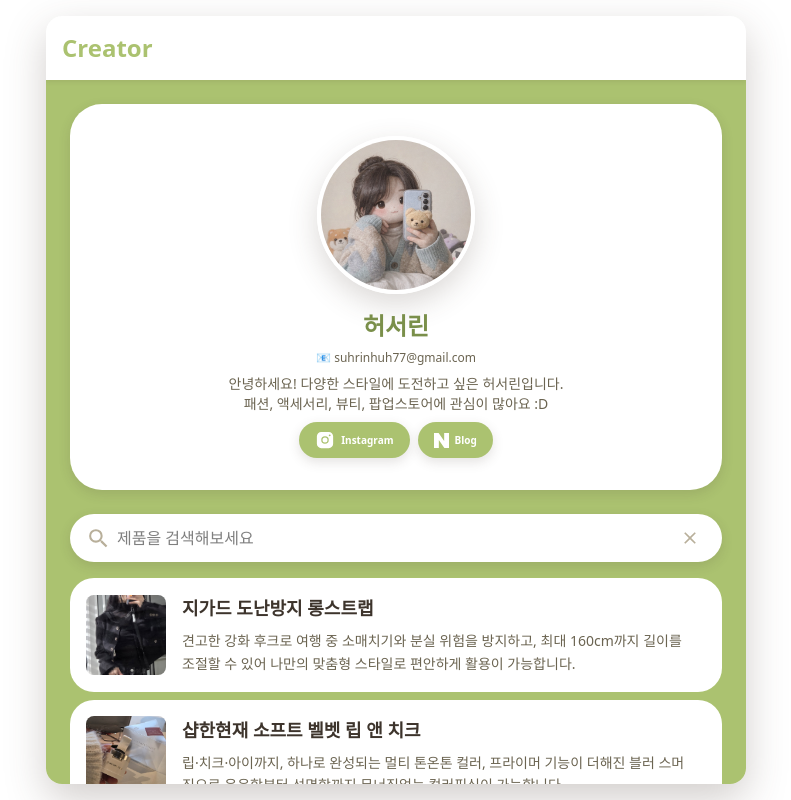
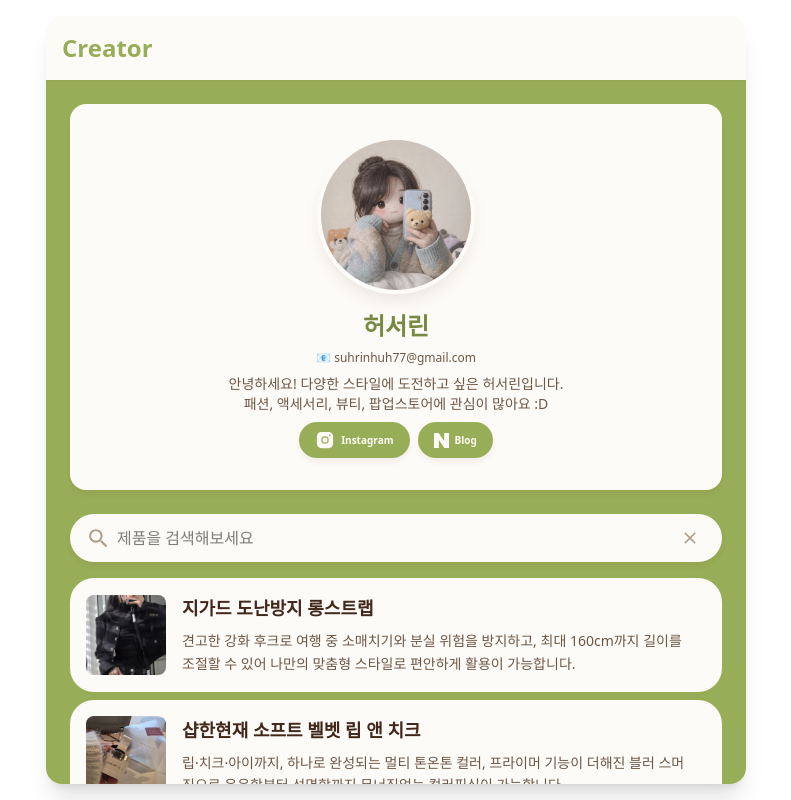
Before and after one commit to suhrin-huh/creator, a Next.js app: page / in a window 1280 px wide. Shown: the whole page, without its empty margins (244-1035 px from the left). Built offline with nearby package versions, Linux system fonts and the light colour scheme.

Commit message:
feat: globals.css 변경

```diff
--- a/src/app/globals.css
+++ b/src/app/globals.css
@@ -1,80 +1,85 @@
 @import "tailwindcss";
 
 @theme {
-  /* color */
-  /* Primary Colors - 올리브 그린 베이스 */
-  --color-primary: #abc270;
-  --color-primary-light: #c1d48e;
-  --color-primary-dark: #7a8f4a;
-  --color-primary-hover: #b8cc7e;
-  --color-primary-active: #99b35e;
-  --color-primary-focus: #abc270;
+  /* =========================================
+     Color Palette: 'Daily Cha' Cafe Theme
+     Concept: Matcha, Milk, Blue Sky, Coffee
+     ========================================= */
 
-  /* Secondary Colors - 골든 옐로우 */
-  --color-secondary: #fec868;
-  --color-secondary-light: #ffd689;
-  --color-secondary-dark: #e5b04f;
-  --color-secondary-hover: #ffd07a;
-  --color-secondary-active: #edb857;
+  /* 1. Primary Colors - Matcha Green (#98AD57 Base) */
+  /* 긍정적, 자연, 메인 액션 */
+  --color-primary: #98ad57;
+  --color-primary-light: #b4c57e;
+  --color-primary-dark: #768a41;
+  --color-primary-hover: #899e4d;
+  --color-primary-active: #667838;
+  --color-primary-focus: #98ad57;
 
-  /* Accent Colors - 피치 오렌지 */
-  --color-accent: #fda769;
-  --color-accent-light: #ffba87;
-  --color-accent-dark: #e58e4f;
-  --color-accent-hover: #ffb17b;
-  --color-accent-active: #eb9657;
+  /* 2. Secondary Colors - Soft Sky Blue (#AEC7E0 Base) */
+  /* 신선함, 강조, 포인트 뱃지 */
+  --color-secondary: #aec7e0;
+  --color-secondary-light: #dbebf7;
+  --color-secondary-dark: #819ebb;
+  --color-secondary-hover: #9abddb;
+  --color-secondary-active: #6f8ea8;
 
-  /* Neutral Colors - 다크 브라운 & 베이지 */
-  --color-white: #ffffff;
-  --color-gray-50: #faf8f3;
-  --color-gray-100: #f5f2e8;
-  --color-gray-200: #ebe6d7;
-  --color-gray-300: #d9d1be;
-  --color-gray-400: #b8af9a;
-  --color-gray-500: #8f8672;
-  --color-gray-600: #6b6451;
-  --color-gray-700: #473c33;
-  --color-gray-800: #3d342c;
-  --color-gray-900: #2b2520;
+  /* 3. Accent Colors - Coffee Brown (#563526 Base) */
+  /* 중요 강조, 다크 모드 대응, 텍스트 강조 */
+  --color-accent: #563526;
+  --color-accent-light: #7d5a4a;
+  --color-accent-dark: #3b2319;
+  --color-accent-hover: #6b4635;
+  --color-accent-active: #2e1b12;
 
-  /* Semantic Colors */
-  --color-success: #abc270;
-  --color-success-light: #c1d48e;
-  --color-success-dark: #8fa856;
-  --color-danger: #e57a6b;
-  --color-danger-light: #f39688;
-  --color-danger-dark: #cc6456;
-  --color-warning: #fec868;
-  --color-warning-light: #ffd689;
-  --color-warning-dark: #e5b04f;
-  --color-info: #9baab8;
-  --color-info-light: #b5c2cf;
-  --color-info-dark: #7a8895;
+  /* 4. Neutral Colors - Cream & Brown Scale */
+  --color-white: #FDFBF7;
+  --color-black: #2C221C;
 
-  /* spacing */
-  --spacing-xs: 0.25rem; /*  4*/
-  --spacing-sm: 0.375rem; /*  6*/
-  --spacing-md: 0.5rem; /*  8*/
-  --spacing-lg: 1rem; /* 16 */
-  --spacing-xl: 1.5rem; /* 24 */
-  --spacing-2xl: 2rem; /* 32 */
-  --spacing-3xl: 2.5rem; /* 32 */
+  /* 배경 베이스 (아주 연한 크림) */
+  --color-gray-50: #fbf9f4;
+  --color-gray-100: #f0ead8;   /* 베이지 (#F0EAD8) - 카드 배경, 헤더 */
+  /* 보더, 구분선 (연한 라떼색) */
+  --color-gray-200: #e3dbc5;
+  --color-gray-300: #d1c6ad;
+  /* 비활성 텍스트 (중간 브라운) */
+  --color-gray-400: #af9f8c;
+  --color-gray-500: #8f7e6d;
+  /* 본문 텍스트 (진한 브라운) */
+  --color-gray-600: #6e5646;
+  --color-gray-700: #563526; /* 다크 브라운 (#563526) */
+  --color-gray-800: #42281c;
+  --color-gray-900: #2b1911;
 
-  /* Border Radius */
-  --radius-sm: 0.25rem; /* 4px */
-  --radius-md: 0.5rem; /* 8px */
-  --radius-lg: 1rem; /* 16px */
-  --radius-xl: 1.5rem; /* 24px */
-  --radius-2xl: 2rem; /* 32px */
-  --radius-full: 9999px; /* Full round */
+  /* 5. Semantic Colors */
+  --color-success: #98ad57; /* Matcha */
+  --color-success-light: #e6edd6;
+  --color-info: #aec7e0;    /* Blue */
+  --color-info-light: #ebf3fa;
+  --color-warning: #eebb4d; /* Warm Yellow */
+  --color-warning-light: #fcf4db;
+  --color-danger: #d9756c;  /* Soft Red */
+  --color-danger-light: #fae6e4;
 
-  /* Shadows */
-  --shadow-sm: 0 2px 4px rgba(75, 60, 51, 0.1);
-  --shadow-md: 0 4px 12px rgba(75, 60, 51, 0.15);
-  --shadow-lg: 0 10px 30px rgba(75, 60, 51, 0.2);
-  --shadow-xl: 0 15px 40px rgba(75, 60, 51, 0.25);
+  /* 6. Spacing & Radius */
+  --spacing-xs: 0.25rem;
+  --spacing-sm: 0.375rem;
+  --spacing-md: 0.5rem;
+  --spacing-lg: 1rem;
+  --spacing-xl: 1.5rem;
+  --spacing-2xl: 2rem;
+  --spacing-3xl: 2.5rem;
+  --radius-sm: 0.25rem;
+  --radius-md: 0.5rem;
+  --radius-lg: 1rem;
+  --radius-xl: 1.5rem;
+  --radius-full: 9999px;
 
-  /* text */
+  /* 7. Shadows (따뜻한 브라운 그림자) */
+  --shadow-sm: 0 1px 2px 0 rgba(86, 53, 38, 0.05);
+  --shadow-md: 0 4px 6px -1px rgba(86, 53, 38, 0.08);
+  --shadow-lg: 0 10px 15px -3px rgba(86, 53, 38, 0.1);
+
+  /* 8. Text */
   /* Heading styles */
   --text-h1: 2.25rem; /* 36px */
   --text-h1--line-height: 2.75rem; /* 44px */
@@ -86,10 +91,8 @@
   /* Body styles */
   --text-body-lg: 1rem; /* 16px */
   --text-body--line-height: 1.5rem; /* 24px */
-
   --text-body-md: 0.875rem; /* 14px */
   --text-body-md--line-height: 1.25rem; /* 20px */
-
   --text-body-sm: 0.75rem; /* 12px */
   --text-body-sm--line-height: 1rem; /* 16px */
 
```
